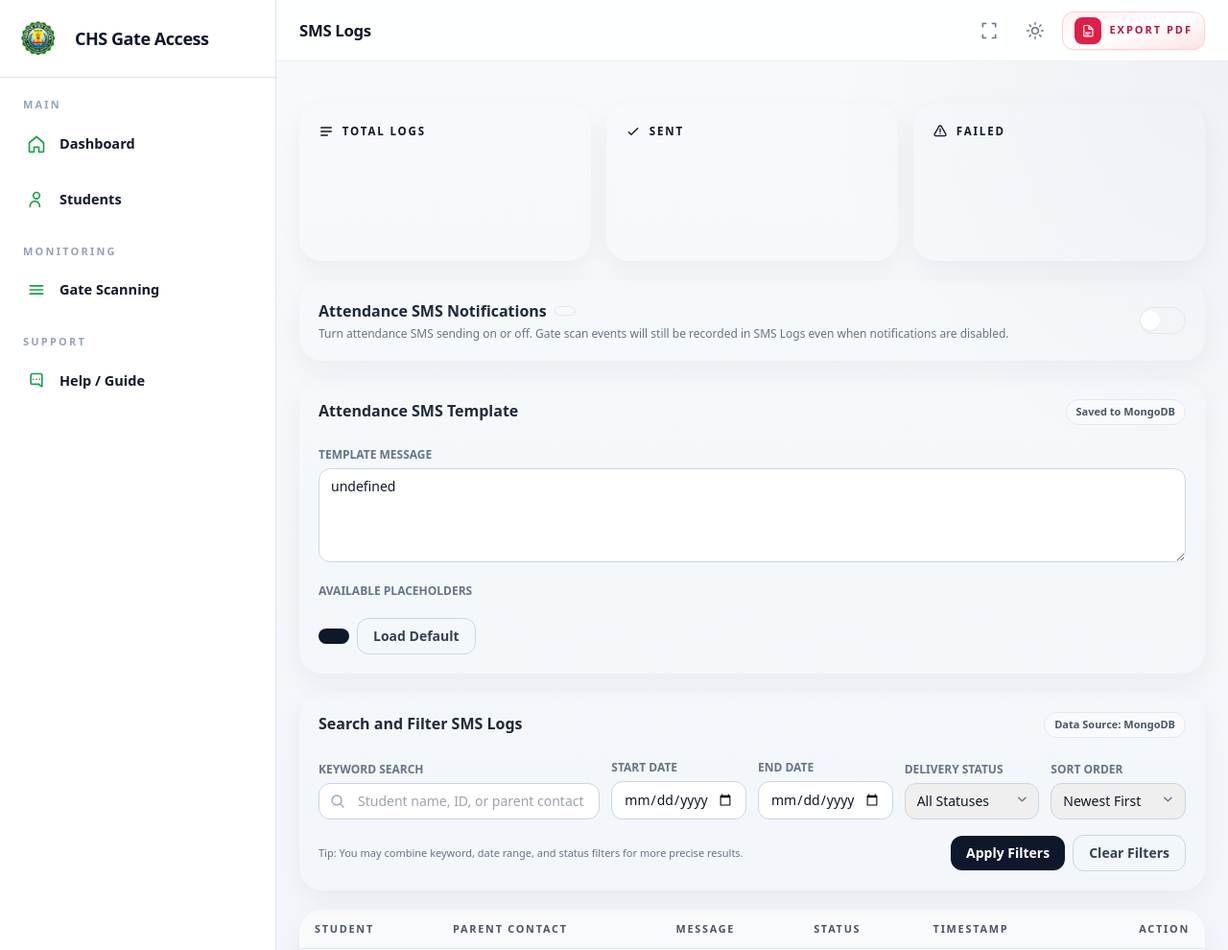
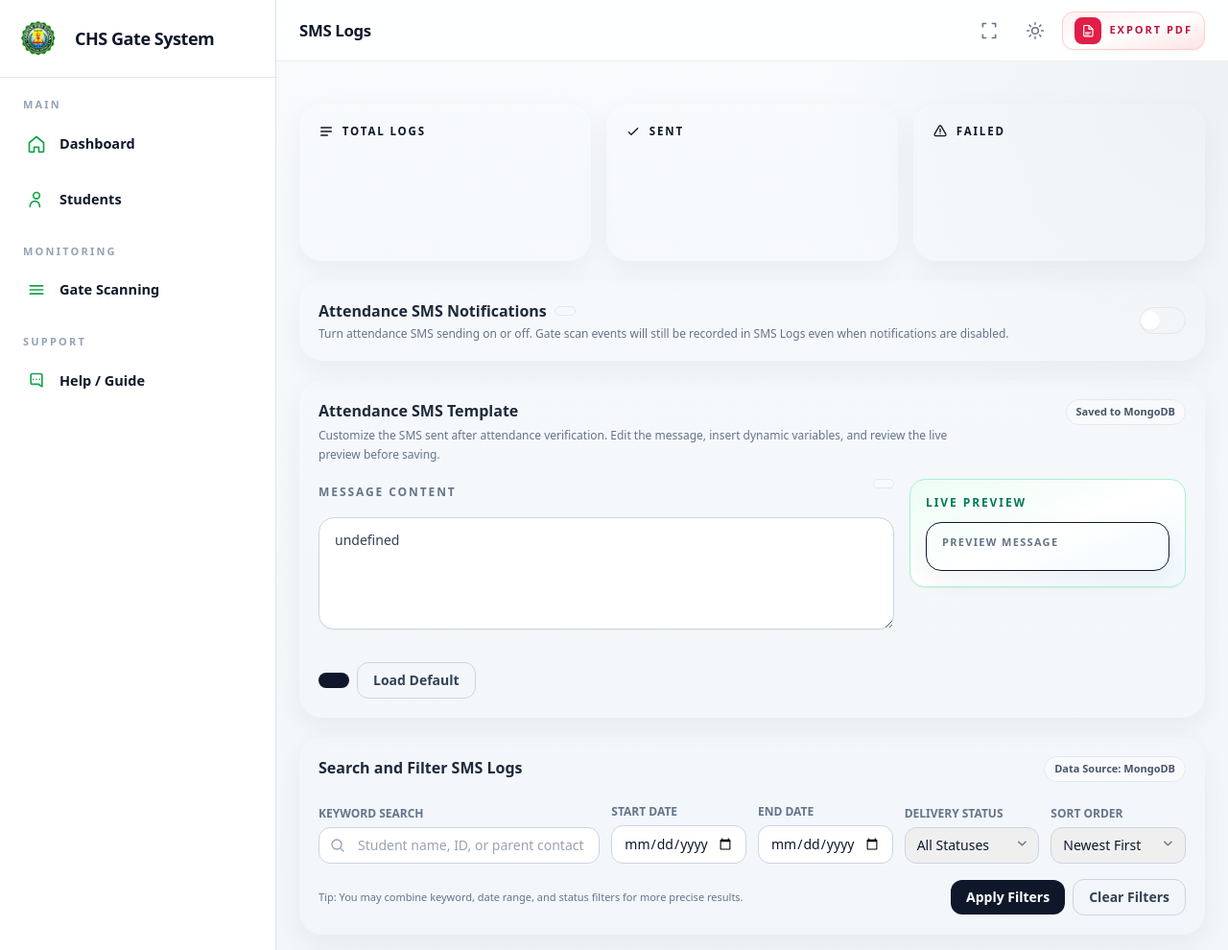
Before and after one commit to aspectqt/chs-face-gate-access, a Flask app: template backend/templates/sms_logs.html in a window 1280 px wide. Shown: the top 990 px of the page at 96% size. Run offline with Flask 3, Linux system fonts and the light colour scheme; the template is opened without the code that fills it, so the values that code supplies are empty; some libraries are stand-ins or nearby versions.

Commit message:
New feature added 3 pm

```diff
--- a/backend/static/theme.js
+++ b/backend/static/theme.js
@@ -59,6 +59,19 @@
       : "light";
   }
 
+  function getForcedTheme() {
+    return normalizeTheme(
+      docEl.getAttribute("data-theme-lock")
+      || window.__FORCED_THEME
+      || document.body?.dataset.themeLock
+      || ""
+    );
+  }
+
+  function themeLocked() {
+    return Boolean(getForcedTheme());
+  }
+
   function broadcastSchoolYearSelection(label) {
     try {
       const normalized = String(label || "").trim();
@@ -95,7 +108,7 @@
   }
 
   function chooseInitialTheme() {
-    return getLocalTheme() || getServerTheme() || getSystemTheme();
+    return getForcedTheme() || getLocalTheme() || getServerTheme() || getSystemTheme();
   }
 
   function hideUnauthorizedSidebarLinks() {
@@ -140,6 +153,16 @@
       const moonIcon = btn.querySelector('[data-theme-icon="moon"]');
       const labelEl = btn.querySelector("[data-theme-label]");
       const darkMode = theme === "dark";
+      const locked = themeLocked();
+
+      btn.classList.toggle("hidden", locked);
+      btn.disabled = locked;
+      btn.setAttribute("aria-hidden", locked ? "true" : "false");
+      if (locked) {
+        btn.setAttribute("tabindex", "-1");
+      } else {
+        btn.removeAttribute("tabindex");
+      }
 
       btn.setAttribute("aria-pressed", darkMode ? "true" : "false");
       btn.dataset.themeState = darkMode ? "dark" : "light";
@@ -157,7 +180,7 @@
   }
 
   async function persistThemeToServer(theme) {
-    if (!isAuthenticatedPage()) return;
+    if (!isAuthenticatedPage() || themeLocked()) return;
     try {
       const res = await fetch("/api/profile/theme", {
         method: "PUT",
@@ -174,11 +197,16 @@
 
   function applyTheme(theme, options = {}) {
     const { saveLocal = true, persistRemote = false, emit = true } = options;
-    const resolvedTheme = normalizeTheme(theme) || "light";
+    const forcedTheme = getForcedTheme();
+    const resolvedTheme = forcedTheme || normalizeTheme(theme) || "light";
     currentTheme = resolvedTheme;
     docEl.setAttribute("data-theme", resolvedTheme);
+    if (forcedTheme && document.body) {
+      document.body.dataset.userTheme = forcedTheme;
+      document.body.dataset.themeLock = forcedTheme;
+    }
 
-    if (saveLocal) {
+    if (saveLocal && !forcedTheme) {
       try {
         window.localStorage.setItem(STORAGE_KEY, resolvedTheme);
       } catch (_err) {
@@ -192,6 +220,10 @@
   }
 
   function toggleTheme() {
+    if (themeLocked()) {
+      applyTheme(getForcedTheme() || "light", { saveLocal: false, persistRemote: false, emit: true });
+      return;
+    }
     const nextTheme = currentTheme === "dark" ? "light" : "dark";
     applyTheme(nextTheme, { saveLocal: true, persistRemote: true, emit: true });
   }
@@ -806,7 +838,7 @@
   }
 
   async function syncThemeFromServerIfNeeded() {
-    if (!isAuthenticatedPage() || getServerTheme()) return;
+    if (!isAuthenticatedPage() || getServerTheme() || themeLocked()) return;
     try {
       const res = await fetch("/api/profile/theme", { method: "GET" });
       const payload = await res.json().catch(() => ({}));
--- a/backend/templates/base_modern.html
+++ b/backend/templates/base_modern.html
@@ -3,7 +3,7 @@
 <head>
     <meta charset="UTF-8">
     <meta name="viewport" content="width=device-width, initial-scale=1.0">
-    <title>CHS Gate Access</title>
+    <title>CHS Gate System</title>
     <link rel="icon" type="image/png" sizes="32x32" href="{{ url_for('static', filename='favicon-32x32.png') }}">
     <link rel="icon" type="image/png" sizes="16x16" href="{{ url_for('static', filename='favicon-16x16.png') }}">
     <link rel="shortcut icon" href="{{ url_for('static', filename='favicon-32x32.png') }}">
@@ -71,7 +71,7 @@
                             </svg>
                         </button>
                         {% endif %}
-                        <h1 class="app-header-title">CHS Gate Access</h1>
+                        <h1 class="app-header-title">CHS Gate System</h1>
                     </div>
                     <div class="app-header-actions">
                         {% set theme_toggle_classes = 'app-header-icon-btn' %}
--- a/backend/templates/live_monitoring.html
+++ b/backend/templates/live_monitoring.html
@@ -673,10 +673,11 @@
             streamEndpoint: '/api/scan/stream',
             realtimeEnabled: true,
             pollIntervalMs: 360,
+            streamHealthyPollIntervalMs: 1600,
             limit: 5
         };
     </script>
     <script src="{{ url_for('static', filename='live_gate_monitoring.js', v='20260404a') }}"></script>
-    <script src="{{ url_for('static', filename='live_monitoring_activity.js', v='20260411a') }}"></script>
+    <script src="{{ url_for('static', filename='live_monitoring_activity.js', v='20260412c') }}"></script>
 </body>
 </html>
--- a/backend/templates/partials/sidebar.html
+++ b/backend/templates/partials/sidebar.html
@@ -479,7 +479,7 @@
         <img src="/static/logo.png" alt="Logo" class="h-9 w-9 object-contain">
       </div>
       <div x-show="open" x-transition.opacity class="min-w-0">
-        <p class="sidebar-brand-title text-lg font-semibold leading-tight tracking-tight text-slate-900">CHS Gate Access</p>
+        <p class="sidebar-brand-title text-lg font-semibold leading-tight tracking-tight text-slate-900">CHS Gate System</p>
       </div>
     </div>
   </div>
--- a/backend/templates/partials/sidebar_broken.html
+++ b/backend/templates/partials/sidebar_broken.html
@@ -26,7 +26,7 @@
     <div class="flex items-center gap-3">
       <img src="/static/logo.png" alt="Logo" class="h-8 w-8 rounded-lg object-cover shrink-0">
       <div x-show="open" x-transition.opacity class="min-w-0">
-        <p class="text-lg font-semibold text-neutral-900 leading-tight">CHS Gate Access</p>
+        <p class="text-lg font-semibold text-neutral-900 leading-tight">CHS Gate System</p>
         <p class="text-xs text-neutral-500">Academic Security Console</p>
       </div>
     </div>
--- a/backend/templates/partials/sidebar_old.html
+++ b/backend/templates/partials/sidebar_old.html
@@ -70,7 +70,7 @@
     <div class="flex items-center gap-3">
       <img src="/static/logo.png" alt="Logo" class="h-11 w-11 rounded-full ring-2 ring-white/30 object-cover shrink-0" :class="{'mx-auto': !open}">
       <div x-show="open" x-transition.opacity class="min-w-0">
-        <p class="text-lg font-semibold tracking-wide leading-tight">CHS Gate Access</p>
+        <p class="text-lg font-semibold tracking-wide leading-tight">CHS Gate System</p>
         <p class="text-[12px] text-emerald-100/90">Academic Security Console</p>
       </div>
     </div>
--- a/backend/templates/partials/theme_assets.html
+++ b/backend/templates/partials/theme_assets.html
@@ -1,4 +1,8 @@
 <meta name="csrf-token" content="{{ csrf_token() }}">
+{% set _forced_theme = theme_forced|default('')|lower %}
+{% if _forced_theme not in ['light', 'dark'] and session.get('role') == 'Staff' %}
+  {% set _forced_theme = 'light' %}
+{% endif %}
 <script>
   (function () {
     window.AppPermissions = {
@@ -11,13 +15,20 @@
     };
     var VALID = { light: true, dark: true };
     var serverTheme = "{{ current_theme|default('')|lower }}";
+    var forcedTheme = {{ _forced_theme|tojson }};
     var localTheme = "";
     try {
       localTheme = window.localStorage.getItem("chs_theme_preference") || "";
     } catch (_err) {}
     var systemTheme = (window.matchMedia && window.matchMedia("(prefers-color-scheme: dark)").matches) ? "dark" : "light";
-    var initialTheme = VALID[localTheme] ? localTheme : (VALID[serverTheme] ? serverTheme : systemTheme);
+    var initialTheme = VALID[forcedTheme] ? forcedTheme : (VALID[localTheme] ? localTheme : (VALID[serverTheme] ? serverTheme : systemTheme));
+    if (VALID[forcedTheme]) {
+      document.documentElement.setAttribute("data-theme-lock", forcedTheme);
+    } else {
+      document.documentElement.removeAttribute("data-theme-lock");
+    }
     document.documentElement.setAttribute("data-theme", initialTheme);
+    window.__FORCED_THEME = VALID[forcedTheme] ? forcedTheme : "";
     window.__SERVER_THEME = VALID[serverTheme] ? serverTheme : "";
   })();
 </script>
--- a/backend/templates/reset_password.html
+++ b/backend/templates/reset_password.html
@@ -3,7 +3,7 @@
 <head>
     <meta charset="UTF-8">
     <meta name="viewport" content="width=device-width, initial-scale=1">
-    <title>Reset Password | CHS Gate Access</title>
+    <title>Reset Password | CHS Gate System</title>
     <link rel="icon" type="image/png" sizes="32x32" href="{{ url_for('static', filename='favicon-32x32.png') }}">
     <link rel="icon" type="image/png" sizes="16x16" href="{{ url_for('static', filename='favicon-16x16.png') }}">
     <link rel="shortcut icon" href="{{ url_for('static', filename='favicon-32x32.png') }}">
@@ -79,7 +79,7 @@
             </div>
 
             <div class="px-7 pb-6 text-center">
-                <p class="text-xs text-slate-500">&copy; {{ current_year }} CHS Gate Access System</p>
+                <p class="text-xs text-slate-500">&copy; {{ current_year }} CHS Gate System</p>
             </div>
         </section>
     </main>
--- a/backend/templates/sms_logs.html
+++ b/backend/templates/sms_logs.html
@@ -129,47 +129,56 @@
         </div>
       </section>
 
-      <section class="app-content-card p-4 lg:p-5 space-y-4">
+      <section class="app-content-card p-4 lg:p-5">
         <div class="flex flex-wrap items-start justify-between gap-3">
           <div>
             <h2 class="text-base font-semibold text-slate-800">Attendance SMS Template</h2>
-            <p class="text-xs text-slate-500 mt-1"></p>
+            <p class="mt-1 max-w-2xl text-xs leading-relaxed text-slate-500">
+              Customize the SMS sent after attendance verification. Edit the message, insert dynamic variables, and review the live preview before saving.
+            </p>
           </div>
           <div class="inline-flex items-center rounded-full border border-slate-200 bg-slate-50 px-2.5 py-1 text-[11px] font-semibold text-slate-600">
             Saved to MongoDB
           </div>
         </div>
 
-        <form class="space-y-3" @submit.prevent="saveTemplate">
+        <form class="mt-4 space-y-4" @submit.prevent="saveTemplate">
+          <div class="grid grid-cols-1 gap-4 xl:grid-cols-[minmax(0,1fr)_18rem] xl:items-start">
+            <div class="space-y-3">
+              <div class="flex flex-wrap items-start justify-between gap-3">
                 <div>
-            <label class="text-xs uppercase text-slate-500 font-semibold">Template Message</label>
+                  <label class="text-xs font-semibold uppercase tracking-[0.16em] text-slate-500">Message Content</label>
+                  <p class="mt-1 text-xs leading-relaxed text-slate-500"></p>
+                </div>
+                <span class="inline-flex items-center rounded-full border border-slate-200 bg-slate-50 px-2.5 py-1 text-[11px] font-semibold text-slate-600" x-text="templateCharacterCount() + ' / ' + templateMaxLength + ' characters'"></span>
+              </div>
+
               <textarea
                 x-model="templateText"
                 x-bind:maxlength="templateMaxLength"
                 rows="4"
-              class="mt-1 w-full rounded-xl border border-slate-300 px-3 py-2 text-sm"
-              placeholder="Use placeholders like {student_name} and {status}"></textarea>
-            <div class="mt-1 flex flex-wrap items-center justify-between gap-2 text-[11px] text-slate-500">
-              <p x-text="templateCharacterCount() + ' / ' + templateMaxLength + ' characters'"></p>
-              <p x-show="templateUpdatedAt" class="text-slate-500">
+                class="w-full rounded-2xl border border-slate-300 bg-white px-4 py-3 text-sm leading-relaxed text-slate-700 shadow-sm transition focus:border-slate-900 focus:ring-2 focus:ring-slate-200"
+                placeholder="Use placeholders like {student_name}, {movement_text}, and {status}"></textarea>
+
+              <div class="flex flex-wrap items-center justify-between gap-2 text-[11px] text-slate-500">
+                <p></p>
+                <p x-show="templateUpdatedAt">
                   Last saved:
                   <span x-text="templateUpdatedAt"></span>
                   <span x-show="templateUpdatedBy">by <span x-text="templateUpdatedBy"></span></span>
                 </p>
               </div>
+
             </div>
 
-          <div>
-            <p class="text-xs uppercase text-slate-500 font-semibold">Available Placeholders</p>
-            <div class="mt-2 flex flex-wrap gap-2">
-              {% for variable in sms_template_variables %}
-              {% set token = '{' ~ variable ~ '}' %}
-              <button
-                type="button"
-                class="rounded-full border border-slate-300 bg-white px-3 py-1 text-xs font-semibold text-slate-600 hover:bg-slate-100 transition"
-                @click="insertTemplateToken({{ token|tojson }})">{{ token }}</button>
-              {% endfor %}
+            <aside class="rounded-2xl border border-emerald-200 bg-gradient-to-br from-emerald-50 via-white to-sky-50 p-4 shadow-sm">
+              <p class="text-xs font-semibold uppercase tracking-[0.16em] text-emerald-700">Live Preview</p>
+              <p class="mt-1 text-xs leading-relaxed text-slate-500"></p>
+              <div class="mt-3 rounded-2xl border border-slate-200 bg-white px-4 py-3 shadow-sm">
+                <p class="text-[11px] font-semibold uppercase tracking-[0.12em] text-slate-500">Preview Message</p>
+                <p class="mt-2 whitespace-pre-wrap text-sm leading-relaxed text-slate-700" x-text="templatePreviewText()"></p>
               </div>
+            </aside>
           </div>
 
           <div class="flex flex-wrap items-center gap-2">
@@ -567,6 +576,28 @@ function smsLogsPage() {
     templateCharacterCount() {
       return (this.templateText || '').length;
     },
+    templatePreviewText() {
+      const templateValue = (this.templateText || this.templateDefault || '').trim();
+      if (!templateValue) {
+        return 'SMS preview will appear here.';
+      }
+
+      const sampleValues = {
+        '{student_name}': 'Juan Dela Cruz',
+        '{student_id}': '120526180006',
+        '{movement_text}': 'entered',
+        '{gate_action}': 'IN',
+        '{status}': 'Present',
+        '{session}': 'Morning',
+        '{time}': '07:35 AM',
+        '{date}': 'March 12, 2026',
+      };
+
+      return Object.entries(sampleValues).reduce(
+        (message, [token, sampleValue]) => message.split(token).join(sampleValue),
+        templateValue
+      );
+    },
     insertTemplateToken(token) {
       this.templateText = `${this.templateText || ''}${token || ''}`;
     },
```
Also changed, not shown: backend/static/live_monitoring_activity.js (+125 -24 lines), backend/templates/login.html (+4 -3 lines), backend/tests/test_app_smoke.py (+86 -0 lines). Lines whose indentation alone changed are shown as unchanged.
